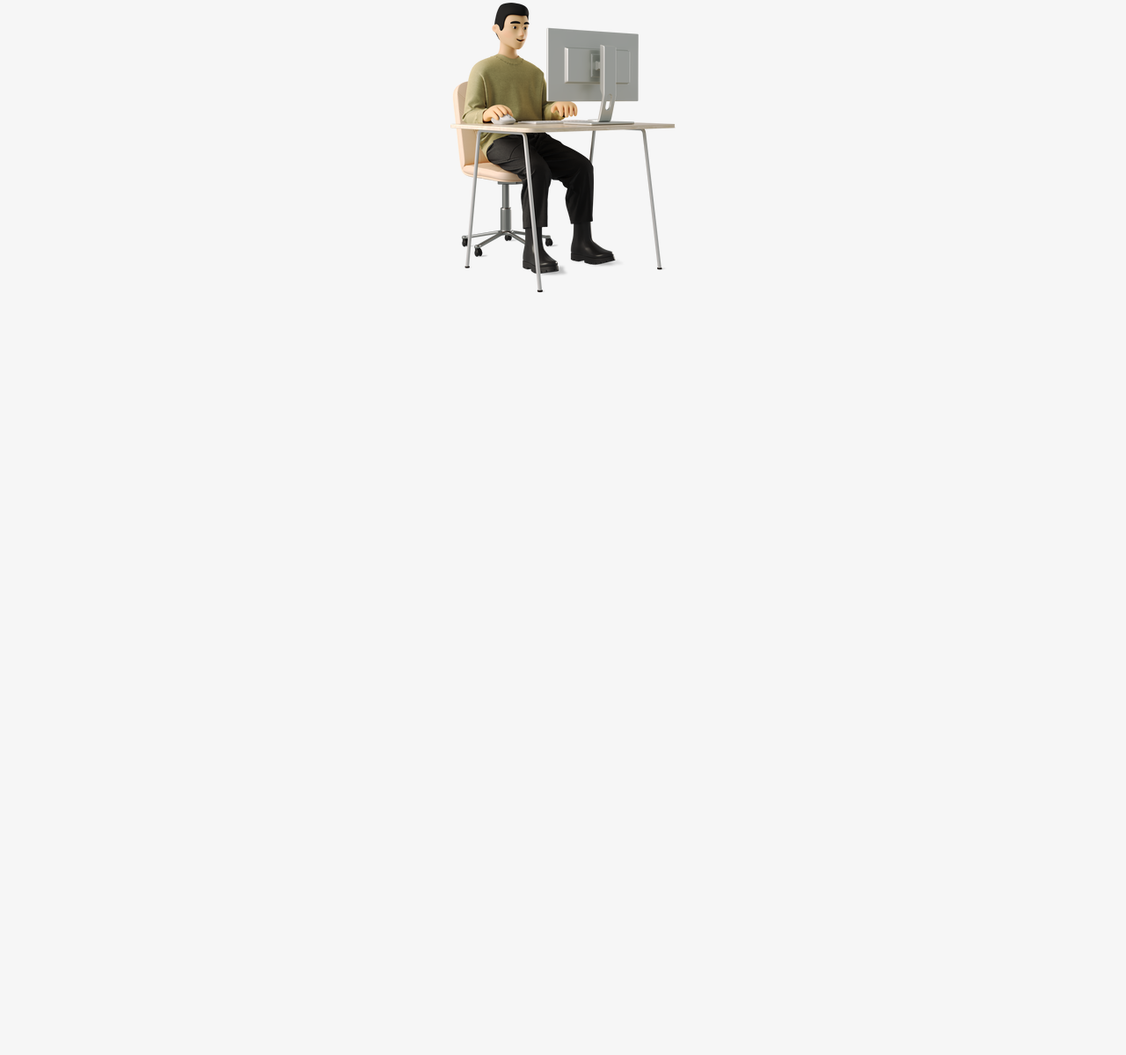
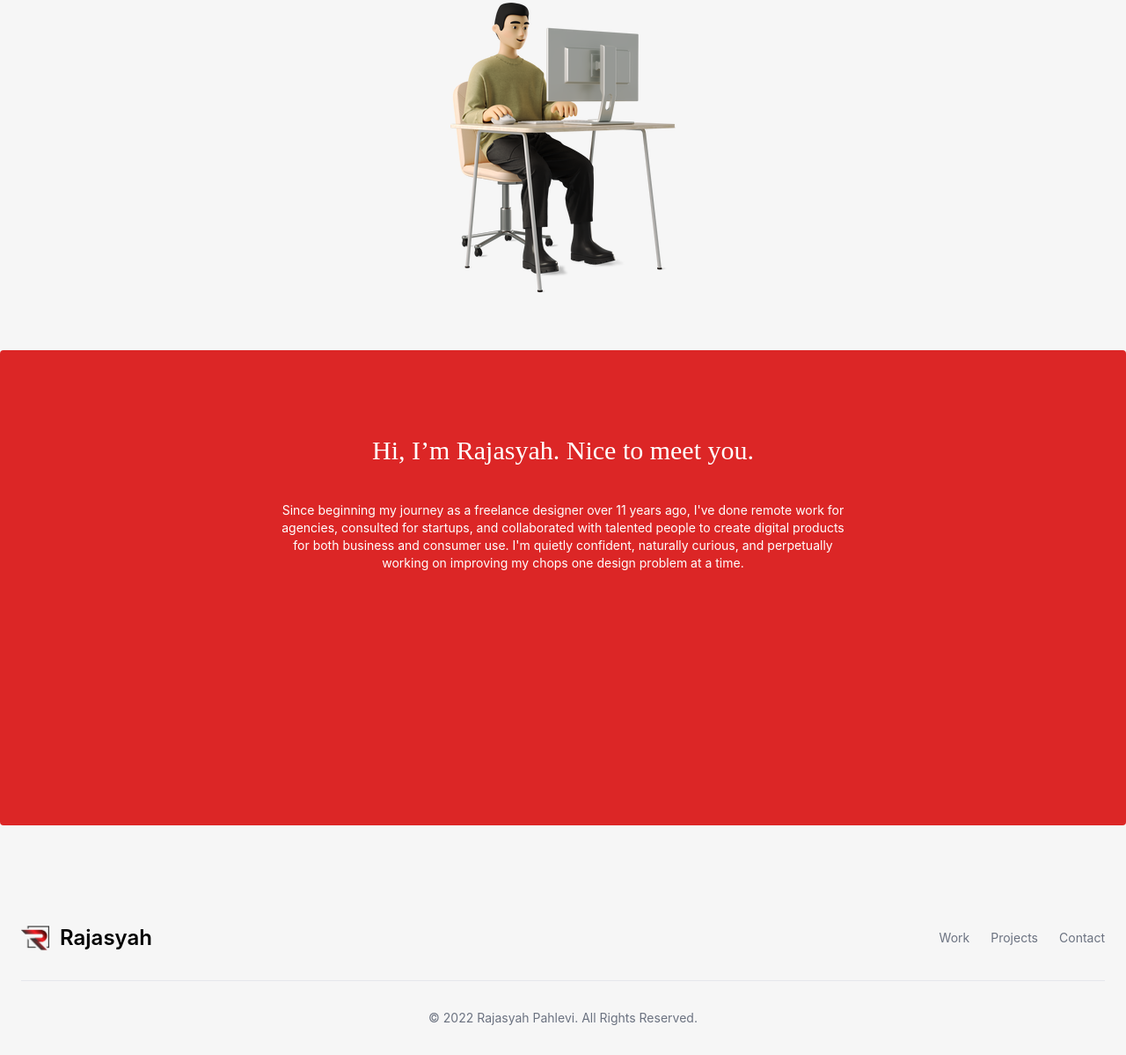
Before and after one commit to rajasyah/rajasyah.github.io, a plain HTML site: page index.html in a window 1280 px wide. Shown: the part 293-1492 px from the top of the page at 88% size. Before the commit the page ends 800 px from the top, so only its background shows below. Drawn offline with nearby package versions, Linux system fonts and the light colour scheme.

Commit message:
introduction

```diff
--- a/index.html
+++ b/index.html
@@ -12,7 +12,7 @@
   <body class="bg-[#f6f6f6]">
     <div class="xl:container xl:mx-auto lg:container lg:mx-auto font-['inter']">
       <nav
-        class="px-2 sm:px-4 py-2.5 dark:bg-gray-900 fixed w-full z-20 top-0 left-0 border-b border-gray-200 dark:border-gray-600"
+        class="bg-[#f6f6f6] px-2 sm:px-4 py-2.5 dark:bg-gray-900 shadow fixed w-full z-20 top-0 left-0 border-b border-gray-200 dark:border-gray-600"
       >
         <div
           class="container flex flex-wrap items-center justify-between mx-auto"
@@ -100,6 +100,7 @@
         </div>
       </nav>
 
+      <!-- Main Content -->
       <div
         class="relativeNavbar flex flex-col justify-center items-center gap-5 text-center mt-32"
         id="home"
@@ -110,7 +111,7 @@
           Designer, Web Developer & Blogger
         </h1>
         <p class="lg:text-xl text pt-3 text-gray-500 md:text-lg sm:text-md">
-          Lorem ipsum dolor sit amet consectetur adipisicing elit.
+          I design and code beautifully simple things, and I love what I do.
         </p>
         <img
           class="lg:w-64 w-52 mt-10"
@@ -118,6 +119,67 @@
           alt="Personal Branding"
         />
       </div>
+
+      <div
+        class="w-full h-full mt-16 rounded bg-red-600 px-10 py-16 pb-60 lg:pt-24 lg:pb-72 lg:px-80"
+      >
+        <div
+          class="flex flex-col justify-center items-center gap-10 text-center text-white"
+        >
+          <h3
+            class="font-['syne'] text-2xl lg:text-3xl md:text-3xl font-medium"
+          >
+            Hi, I’m Rajasyah. Nice to meet you.
+          </h3>
+          <p class="lg:text-md md:text-md text-sm">
+            Since beginning my journey as a freelance designer over 11 years
+            ago, I've done remote work for agencies, consulted for startups, and
+            collaborated with talented people to create digital products for
+            both business and consumer use. I'm quietly confident, naturally
+            curious, and perpetually working on improving my chops one design
+            problem at a time.
+          </p>
+        </div>
+      </div>
+
+      <!-- Footer -->
+      <footer class="p-4 mt-20 rounded-lg md:px-6 md:py-8 dark:bg-gray-900">
+        <div class="sm:flex sm:items-center sm:justify-between">
+          <a href="#" class="flex items-center mb-4 sm:mb-0">
+            <img
+              src="./assets/img/r.png"
+              class="mr-3 h-8"
+              alt="Rajasyah Logo"
+            />
+            <span
+              class="self-center text-2xl font-semibold whitespace-nowrap dark:text-white"
+              >Rajasyah</span
+            >
+          </a>
+          <ul
+            class="flex flex-wrap items-center mb-6 text-sm text-gray-500 sm:mb-0 dark:text-gray-400"
+          >
+            <li>
+              <a href="#" class="mr-4 hover:underline md:mr-6">Work</a>
+            </li>
+            <li>
+              <a href="#" class="mr-4 hover:underline md:mr-6">Projects</a>
+            </li>
+
+            <li>
+              <a href="#" class="hover:underline">Contact</a>
+            </li>
+          </ul>
+        </div>
+        <hr
+          class="my-6 border-gray-200 sm:mx-auto dark:border-gray-700 lg:my-8"
+        />
+        <span
+          class="block text-sm text-gray-500 sm:text-center dark:text-gray-400"
+          >© 2022 <a href="#" class="hover:underline">Rajasyah Pahlevi</a>. All
+          Rights Reserved.
+        </span>
+      </footer>
     </div>
     <script src="https://unpkg.com/flowbite@1.5.5/dist/flowbite.js"></script>
   </body>
```
